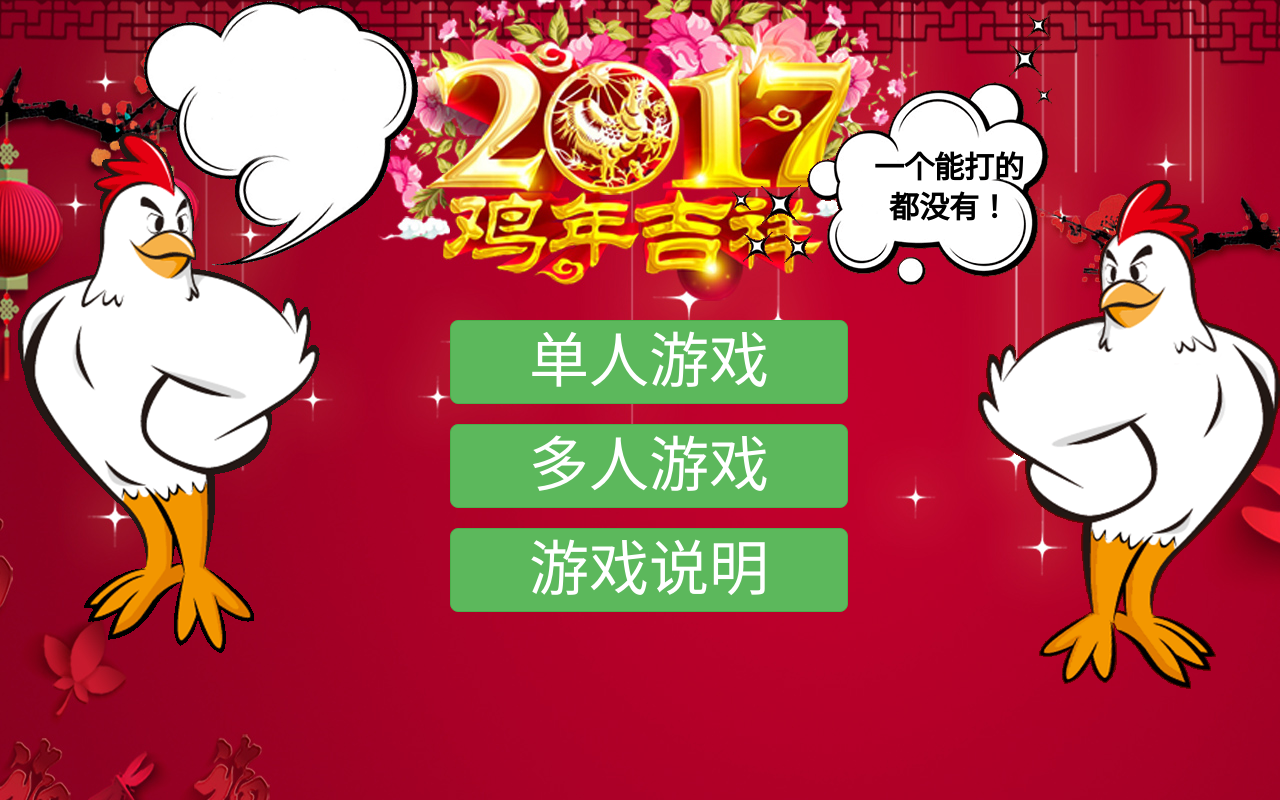
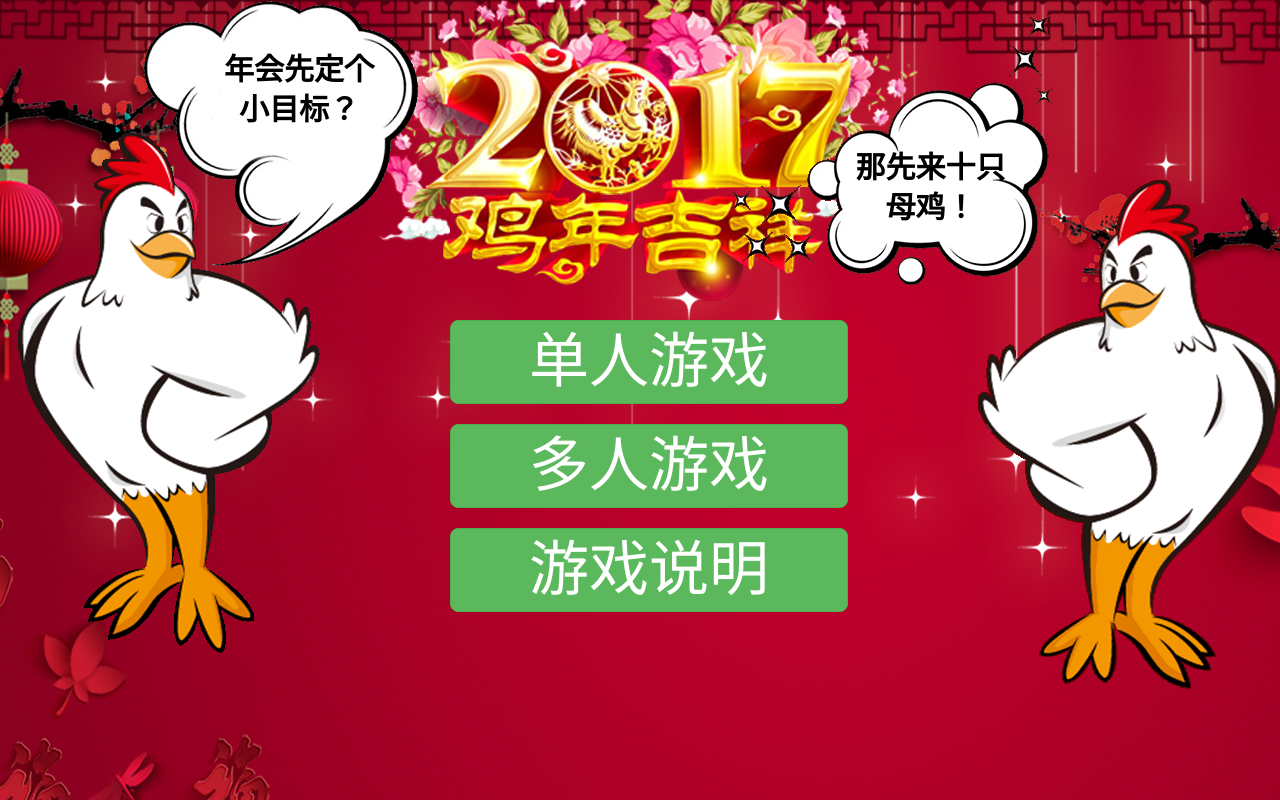
Before and after one commit to xiaochenggit/some-plaything, a plain HTML site: page 2017新年活动/index.html in a window 1280 px wide. Drawn offline with Linux system fonts and the light colour scheme.

Commit message:
就这个样子了吧
嗯应该就是这样了

```diff
--- a/2017新年活动/css/index.css
+++ b/2017新年活动/css/index.css
@@ -184,9 +184,9 @@ body{
 	top: 50px;
 }
 #rightp{
-	width: 170px;
+	width: 199px;
 	top: 148px;
-	right: 246px;
+	right: 250px;
 }
 /* 游戏的主体 */
 #gameBox {
--- a/2017新年活动/js/js.js
+++ b/2017新年活动/js/js.js
@@ -1,6 +1,6 @@
 var newYearAct = {
-	colorarr:["#FC8F00","#FFFFFF","#FCFF00","#17A500","#000000","#002AEA","#7019E7","#FF00F6","#FF0700"],//盛放随机之后的数组
-	colors : ["#FFFFFF","#FC8F00","#FCFF00","#17A500","#000000","#7019E7","#002AEA","#FF0700","#FF00F6"], // color 数组
+	colorarr:["#FC8F00","#FFFFFF","#FCFF00","#17A500","#000000","#03d8fe","#7019E7","#FF00F6","#FF0700"],//盛放随机之后的数组
+	colors : ["#FFFFFF","#FC8F00","#FCFF00","#17A500","#000000","#7019E7","#03d8fe","#FF0700","#FF00F6"], // color 数组
 	words : ["红","黄","黑","蓝","白","绿","粉","紫","橙"], // 字数组
 	gameEx : "<h3>多人游戏玩法</h3>玩家在30秒内根据顺序记住字的颜色,30秒之后根据玩家自己抽到的题板进行站队,站错、或者位置找的慢,都将被淘汰!"+
 			 "<h3>单人游戏玩法</h3>玩家在一定时间内记住颜色的顺序(最长为30s),然后进入答题阶段,玩家根据自己记住的颜色顺序点击颜色版,点完之后会显示出玩家记忆消耗的时间与所得的分数,分数高者获胜,相同分数时间少者获胜。",
@@ -478,8 +478,10 @@ window.onload = function (){
     // 讲话切换
     var leftp = document.getElementById("leftp");
     var rightp = document.getElementById("rightp");
-    var speekleft = ["恕我直言：在座的各位都是辣鸡！","","嘿小鸡仔,你说今年年会有奖品吗？","","那你猜猜老大准备了啥奖品?","","我想要豪车、洋房、美女、钞票","","行政妹子跟我说,送祝福有奖品","","祝公司:新的一年,业绩更上一层楼!","","祝同事:身体健康,万事如意!","","祝福你:遂你冲天志,百尺竿头高起","","你说下边的人发现咋俩会说话了不?",""];
-    var speekRight = ["","一个能打的都没有！","","不可能只是来吃饭吧！","","重要的是咱们能中啥！","","那你还是继续想吧。","","那还不麻溜滴想!","","那同事呢?","","没新意,那我呢?","","少年,这是歌词吧!","","运气好的都发现了！"];
+    // var speekleft = ["我盼了好久终於盼到今天！","恕我直言：在座的各位都是辣鸡！","嘿小鸡仔,你说今年年会有奖品吗？","那你猜猜老大准备了啥奖品?","我想要豪车、洋房、美女、钞票","行政妹子跟我说,送祝福有奖品","祝公司:新的一年,业绩更上一层楼!","祝同事:身体健康,万事如意!","祝福你:遂你冲天志,百尺竿头高起","你说下边的人发现咋俩会说话了不?"];
+    // var speekRight = ["你有什么话说?","一个能打的都没有！","不可能只是来吃饭吧！","重要的是咱们能中啥！","那你还是继续想吧。","那还不麻溜滴想!","那同事呢?","没新意,那我呢?","少年,这是歌词吧!","运气好的都发现了！"];
+    var speekleft = ["恕我直言：在座的各位都是辣鸡！","年会先定个小目标？","厉害了word哥，别葛优躺啦，上台游戏","参与游戏要有工匠精神","没中奖我好蓝瘦香菇","个个都是吃瓜群众"];
+    var speekRight = ["一个能打的<br>都没有","那先来十只<br>母鸡！","老司机<br>带带我！","你这么厉害，咋不上天呢","是啊，我已经用了洪荒之力","城市套路深  我要回农村！"];
     if (leftp && rightp) {
     	var i = 0;
     	leftp.innerHTML = speekleft[i];
@@ -491,6 +493,6 @@ window.onload = function (){
     		}
     		leftp.innerHTML = speekleft[i];
     		rightp.innerHTML = speekRight[i];
-    	},3000);
+    	},5000);
     }
 }
```
